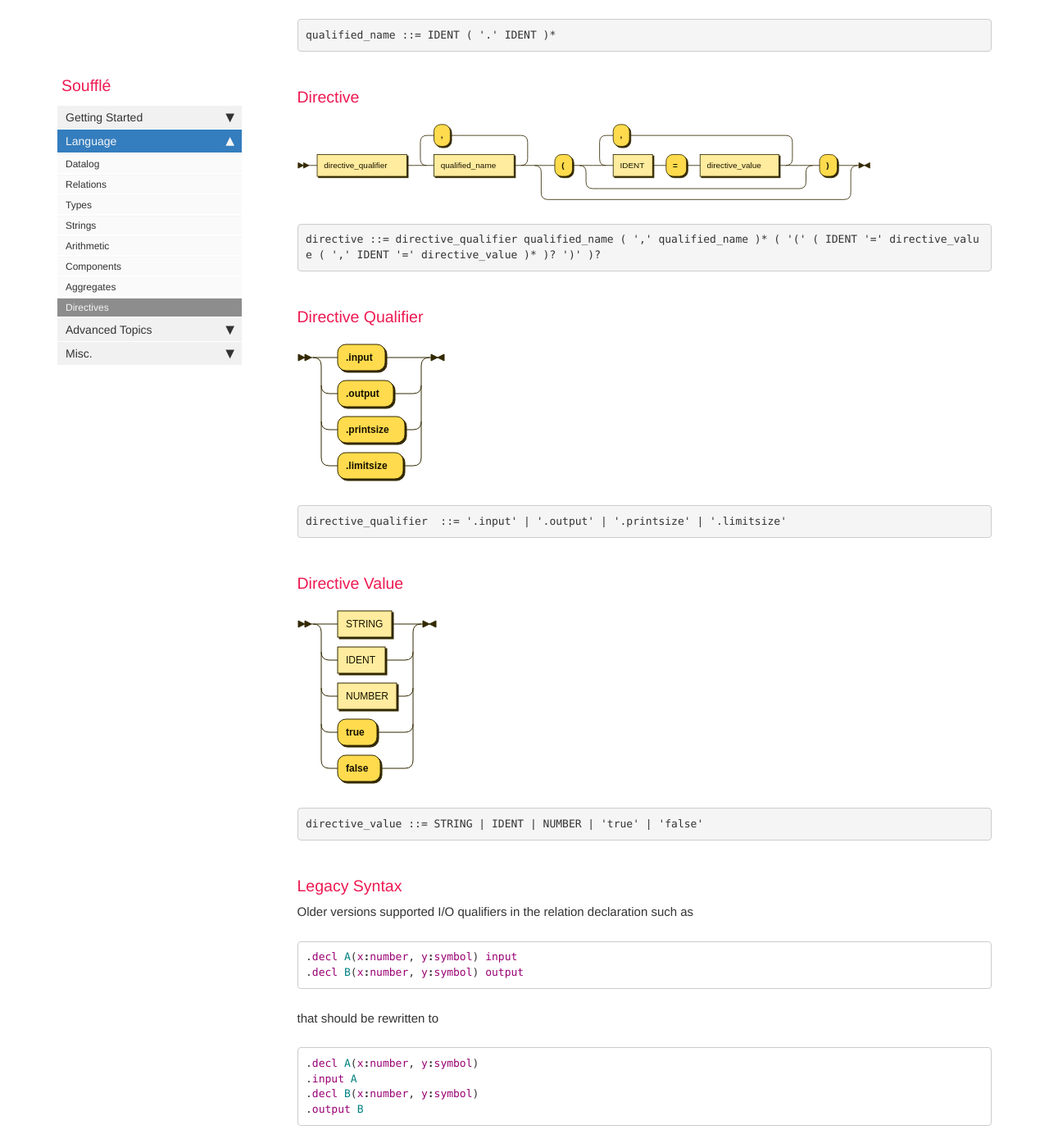
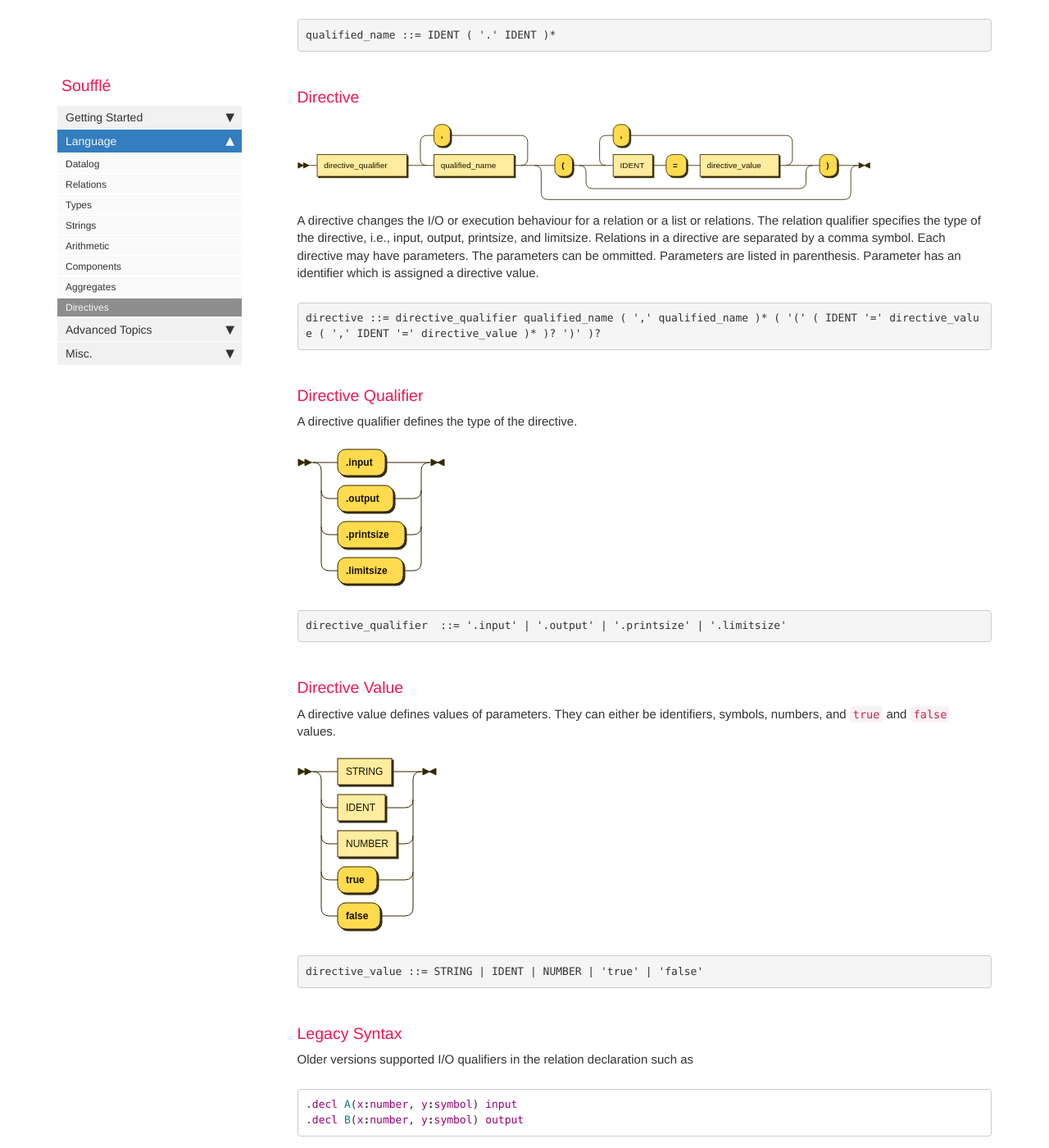
Before and after one commit to souffle-lang/souffle-lang.github.io, a Jekyll site: the page built from pages/docs/directives.md, in a window 1280 px wide and 1400 px high, scrolled down 5437 px. Shown: the whole window at 82% size. Built offline with Jekyll 4.4.1, drawn with Linux system fonts in a browser that asks for light colours; comment, search, counter and statistics services are not loaded.

Commit message:
Update directives.md

````diff
--- a/pages/docs/directives.md
+++ b/pages/docs/directives.md
@@ -228,11 +228,15 @@ qualified_name ::= IDENT ( '.' IDENT )*
 
 ![Directive](https://souffle-lang.github.io/img/directive.svg)
 
+A directive changes the I/O or execution behaviour for a relation or a list or relations. The relation qualifier specifies the type of the directive, i.e., input, output, printsize, and limitsize. Relations in a directive are separated by a comma symbol. Each directive may have parameters. The parameters can be ommitted. Parameters are listed in parenthesis. Parameter has an identifier which is assigned a directive value.
+
 ```ebnf
 directive ::= directive_qualifier qualified_name ( ',' qualified_name )* ( '(' ( IDENT '=' directive_value ( ',' IDENT '=' directive_value )* )? ')' )?
 ```
 
 ### Directive Qualifier
+
+A directive qualifier defines the type of the directive.
 
 ![Directive Qualifier](https://souffle-lang.github.io/img/directive_qualifier.svg)
 
@@ -241,6 +245,8 @@ directive_qualifier  ::= '.input' | '.output' | '.printsize' | '.limitsize'
 ```
 
 ### Directive Value
+
+A directive value defines values of parameters. They can either be identifiers, symbols, numbers, and `true` and `false` values.
 
 ![Directive Value](https://souffle-lang.github.io/img/directive_value.svg)
 
````
